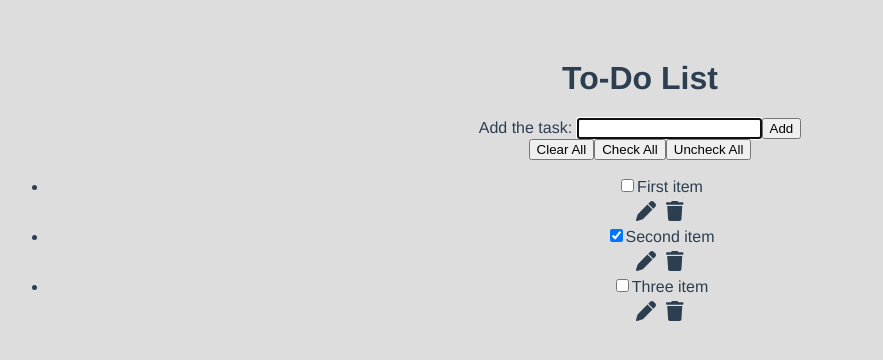
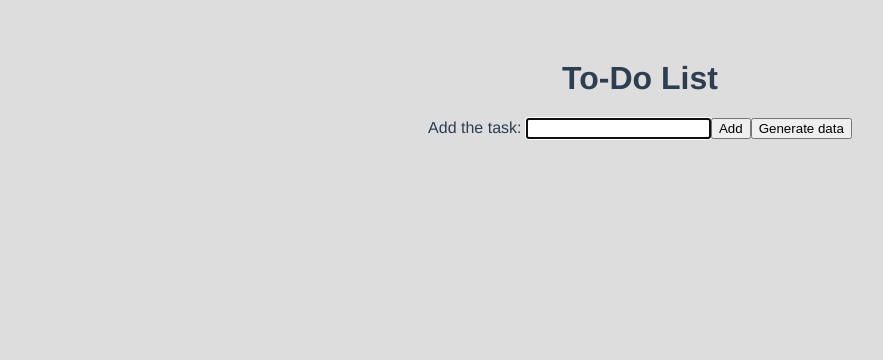
Before and after one commit to de-oz/vue-assignments-app, a Vue app: page / in a window 1280 px wide. Shown: the top 360 px of the page, without its empty margins (0-883 px from the left). Built offline with nearby package versions, Linux system fonts and the light colour scheme.

Commit message:
feat: replace hardcoded assignments with data fetching

```diff
--- a/src/App.vue
+++ b/src/App.vue
@@ -1,15 +1,17 @@
 <template>
   <div id="app">
     <TodoList
-      @submitted-item="addItem"
+      :isEmpty="todoItems?.length === 0"
+      @added-item="addItem"
       @list-cleared="clearAll"
-      @items-checked="checkAll"
-      @items-unchecked="uncheckAll"
+      @checked-all="checkAll"
+      @unchecked-all="uncheckAll"
+      @data-fetched="generateData"
     />
     <ul>
-      <li v-for="item in TodoItems" :key="item.id">
+      <li v-for="item in todoItems" :key="item.id">
         <TodoItem
-          :label="item.label"
+          :title="item.title"
           :completed="item.completed"
           :id="item.id"
           @checkbox-toggled="completedStatusUpdate(item.id)"
@@ -33,39 +35,38 @@ export default {
   },
   data() {
     return {
-      TodoItems: [
-        { label: "First item", completed: false, id: uuidv4() },
-        { label: "Second item", completed: true, id: uuidv4() },
-        { label: "Three item", completed: false, id: uuidv4() },
-      ],
+      todoItems: [],
     };
   },
   methods: {
     addItem(description) {
-      const item = { label: description, completed: false, id: uuidv4() };
-      this.TodoItems.push(item);
+      const item = { title: description, completed: false, id: uuidv4() };
+      this.todoItems.push(item);
     },
     completedStatusUpdate(todoId) {
-      const toggledTodo = this.TodoItems.find((item) => item.id === todoId);
+      const toggledTodo = this.todoItems.find((item) => item.id === todoId);
       toggledTodo.completed = !toggledTodo.completed;
     },
     removeItem(todoId) {
-      const todoIndex = this.TodoItems.findIndex((item) => item.id === todoId);
-      this.TodoItems.splice(todoIndex, 1);
+      const todoIndex = this.todoItems.findIndex((item) => item.id === todoId);
+      this.todoItems.splice(todoIndex, 1);
     },
-    editItem(todoId, newLabel) {
-      const editedTodo = this.TodoItems.find((item) => item.id === todoId);
-      editedTodo.label = newLabel;
+    editItem(todoId, newTitle) {
+      const editedTodo = this.todoItems.find((item) => item.id === todoId);
+      editedTodo.title = newTitle;
     },
     clearAll() {
-      this.TodoItems = [];
+      this.todoItems = [];
     },
     checkAll() {
-      this.TodoItems.forEach((item) => (item.completed = true));
+      this.todoItems.forEach((item) => (item.completed = true));
     },
     uncheckAll() {
-      this.TodoItems.forEach((item) => (item.completed = false));
+      this.todoItems.forEach((item) => (item.completed = false));
     },
+    generateData(data) {
+      this.todoItems = data;
+    }
   },
 };
 </script>
--- a/src/components/TodoItem.vue
+++ b/src/components/TodoItem.vue
@@ -7,11 +7,11 @@
       :checked="isCompleted"
       @change="$emit('checkbox-toggled')"
     />
-    <label v-if="!isEditing" :for="id">{{ label }}</label>
+    <label v-if="!isEditing" :for="id">{{ title }}</label>
     <input
       v-else
       ref="labelInput"
-      v-model.lazy.trim="newLabel"
+      v-model.lazy.trim="newTitle"
       name="todo-description"
     />
     <div v-if="!isEditing" class="options">
@@ -48,13 +48,13 @@
 <script>
 export default {
   props: {
-    label: { required: true, type: String },
+    title: { required: true, type: String },
     completed: { default: false, type: Boolean },
-    id: { required: true, type: String },
+    id: { required: true, type: Number },
   },
   data() {
     return {
-      newLabel: this.label,
+      newTitle: this.title,
       isEditing: false,
     };
   },
@@ -69,8 +69,8 @@ export default {
       this.$nextTick(() => this.$refs.labelInput.focus());
     },
     saveEdit() {
-      if (this.newLabel) {
-        this.$emit("item-edited", this.newLabel);
+      if (this.newTitle) {
+        this.$emit("item-edited", this.newTitle);
         this.isEditing = false;
       }
     },
--- a/src/components/TodoList.vue
+++ b/src/components/TodoList.vue
@@ -5,44 +5,47 @@
     <input
       name="new-todo"
       id="new-todo"
-      ref="todoLabel"
-      v-model.lazy.trim="label"
+      ref="todoTitle"
+      v-model.lazy.trim="title"
     />
     <button type="submit">Add</button>
-    <div class="controls">
-      <button @click="clearList" type="button">Clear All</button>
-      <button @click="checkAll" type="button">Check All</button>
-      <button @click="uncheckAll" type="button">Uncheck All</button>
+    <button v-if="isEmpty" @click="fetchData" type="button">Generate data</button>
+    <div v-else class="controls">
+      <button @click="$emit('list-cleared')" type="button">Clear All</button>
+      <button @click="$emit('checked-all')" type="button">Check All</button>
+      <button @click="$emit('unchecked-all')" type="button">Uncheck All</button>
     </div>
   </form>
 </template>
 
 <script>
+import axios from "axios";
+
 export default {
+  props: {
+    isEmpty: { required: true, type: Boolean },
+  },
   data() {
     return {
-      label: "",
+      title: "",
     };
   },
   methods: {
     addItem() {
-      if (this.label === "") return;
+      if (this.title === "") return;
 
-      this.$emit("submitted-item", this.label);
-      this.label = "";
+      this.$emit("added-item", this.title);
+      this.title = "";
     },
-    clearList() {
-      this.$emit("list-cleared");
-    },
-    checkAll() {
-      this.$emit("items-checked");
-    },
-    uncheckAll() {
-      this.$emit("items-unchecked");
+    fetchData() {
+      axios
+        .get(`https://jsonplaceholder.typicode.com/todos?_limit=10`)
+        .then((res) => this.$emit("data-fetched", res.data))
+        .catch((err) => console.log(`Error: ${err}`));
     },
   },
   mounted() {
-    this.$refs.todoLabel.focus();
+    this.$refs.todoTitle.focus();
   },
 };
 </script>
```
Also changed, not shown: package.json (+5 -4 lines), 1 other file (tests, documents, lock files or other folders).
